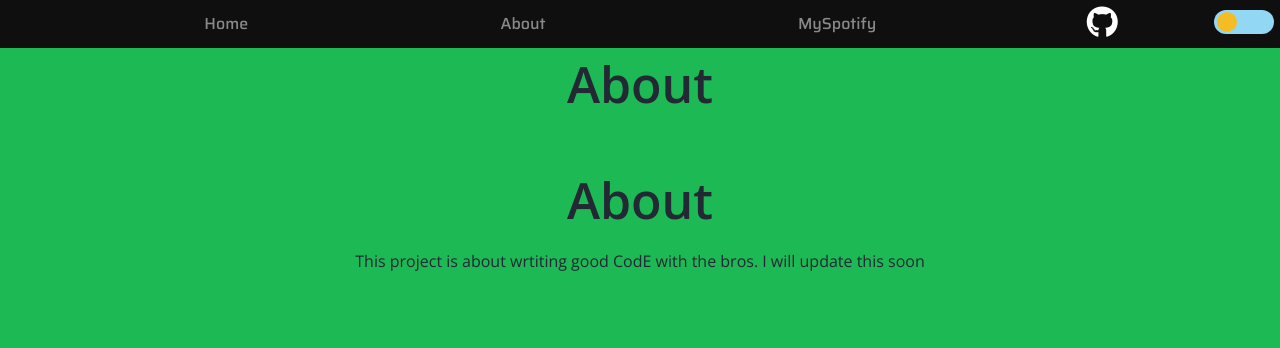
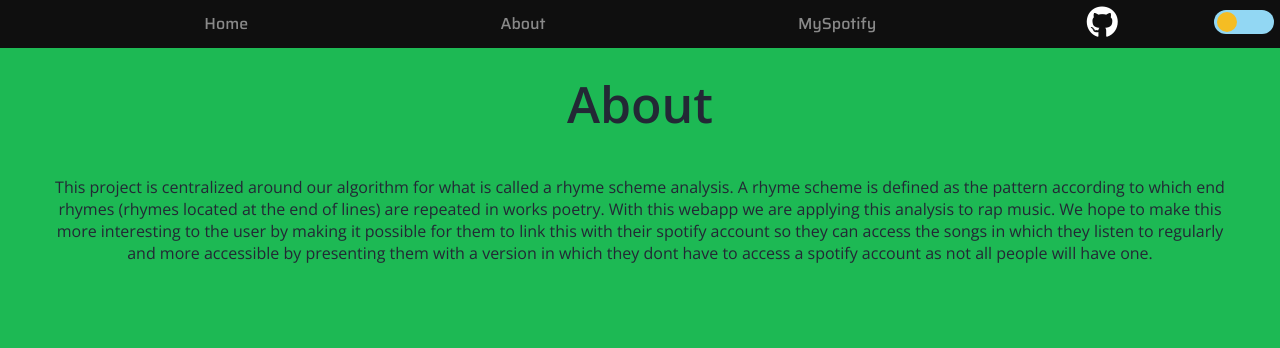
Before and after one commit to alexmarozick/RapAnalysis, a Flask app: page /about in a window 1280 px wide. Shown: the top 348 px of the page. Run offline with Flask 2, Linux system fonts and the light colour scheme; parts of the project's set-up code (start-up, migrations or seed data) failed here and were passed over; some libraries are stand-ins or nearby versions.

Commit message:
fixed github, about section a bit

```diff
--- a/rap_analysis/templates/about.html
+++ b/rap_analysis/templates/about.html
@@ -15,8 +15,6 @@
         <script
         src="https://ajax.googleapis.com/ajax/libs/jquery/1.11.3/jquery.min.js">
         </script>
-
-        <title>About Section</title>
     </head>
 
 
@@ -34,7 +32,7 @@
             </li>
 
             <li class="nav-item">
-                <a href="/about" class="nav-link">About</a>
+                <a href="#Home" class="nav-link">About</a>
             </li>
 
             <li class="nav-item">
@@ -43,7 +41,7 @@
 
             <li class="nav-social">
                 <div class="socials">
-                    <a href="https://github.com/Abduarraheem/Reverse-Geocode" class="icon-link" target="_blank">
+                    <a href="https://github.com/alexmarozick/RapAnalysis/" class="icon-link" target="_blank">
                         <i class="fa fa-github" aria-hidden="true"></i>
                     </a>
                 </div>
@@ -56,15 +54,20 @@
             </label>
     </nav>
 
-
-    <h1 class="title" id="Home">About</h1>
-
-
+        <br>
         <section  id="About">
             <h1 class="header-section">About</h1>
+            <br>
             <div class="about-text">
-                This project is about wrtiting good CodE with the bros.
-                I will update this soon
+                This project is centralized around our algorithm for what is called a rhyme scheme analysis.
+
+                A rhyme scheme is defined as the pattern according to which end rhymes (rhymes located at the end of lines) are repeated in works poetry.
+                With this webapp we are applying this analysis to rap music.
+
+                We hope to make this more interesting to the user by making it possible for them to link this
+                with their spotify account so they can access the songs in which they listen to regularly and
+                more accessible by presenting them with a version in which they dont have to access a spotify
+                account as not all people will have one.
             </div>
 
         </section>
--- a/rap_analysis/templates/index.html
+++ b/rap_analysis/templates/index.html
@@ -43,7 +43,7 @@
 
             <li class="nav-social">
                 <div class="socials">
-                    <a href="https://github.com/" class="icon-link" target="_blank">
+                    <a href="https://github.com/alexmarozick/RapAnalysis/" class="icon-link" target="_blank">
                         <i class="fa fa-github" aria-hidden="true"></i>
                     </a>
                 </div>
--- a/rap_analysis/templates/spotify.html
+++ b/rap_analysis/templates/spotify.html
@@ -42,7 +42,7 @@
             </li>
             <li class="nav-social">
                 <div class="socials">
-                    <a href="https://github.com/" class="icon-link" target="_blank">
+                    <a href="https://github.com/alexmarozick/RapAnalysis/" class="icon-link" target="_blank">
                         <i class="fa fa-github" aria-hidden="true"></i>
                     </a>
                 </div>
--- a/rap_analysis/templates/spotify_login.html
+++ b/rap_analysis/templates/spotify_login.html
@@ -42,7 +42,7 @@
 
             <li class="nav-social">
                 <div class="socials">
-                    <a href="https://github.com/" class="icon-link" target="_blank">
+                    <a href="https://github.com/alexmarozick/RapAnalysis/" class="icon-link" target="_blank">
                         <i class="fa fa-github" aria-hidden="true"></i>
                     </a>
                 </div>
```
